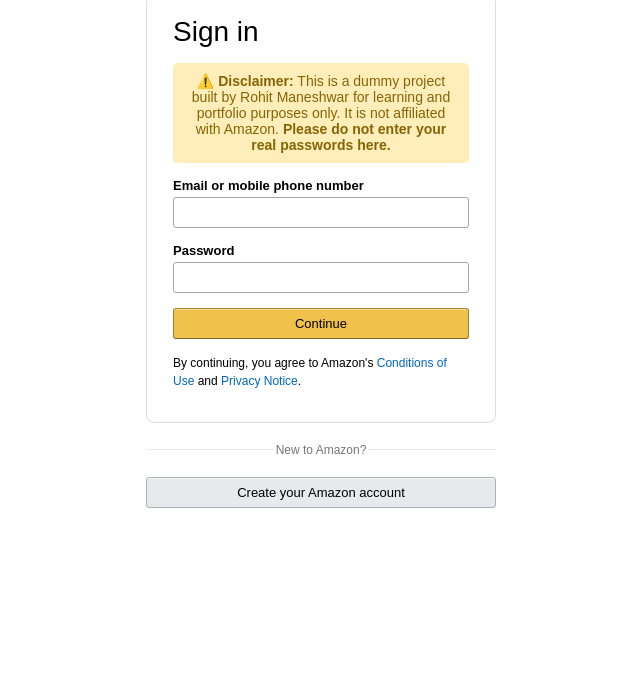
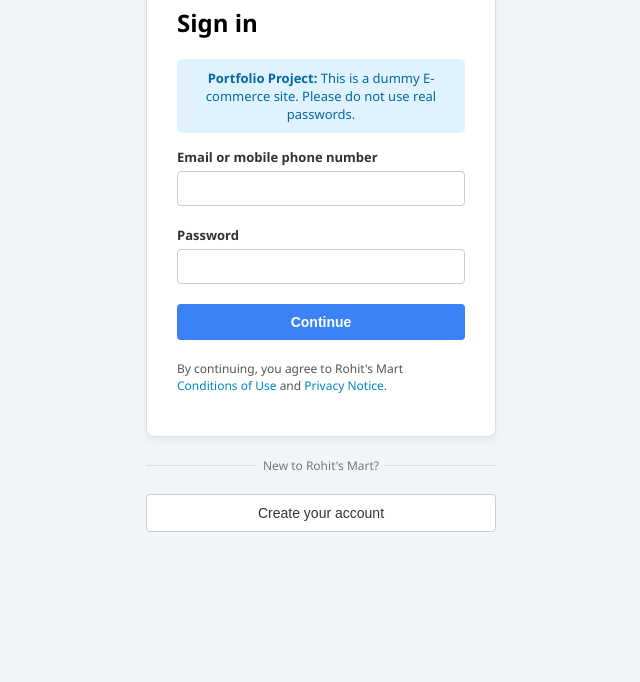
Before and after one commit to rohitmaneshwar/amazon-clone-django, a Django app: page /login/ in a window 1280 px wide. Shown: the part 118-800 px from the top of the page, without its empty margins (319-959 px from the left). Run offline with Django 5.2, Linux system fonts and the light colour scheme.

Commit message:
change all code don't use amazon clone

```diff
--- a/templates/base.html
+++ b/templates/base.html
@@ -45,7 +45,7 @@
     <header>
       <div class="amazon-navbar d-flex justify-content-between align-items-center">
         <div class="nav-item border border-dark rounded p-1 hover-border">
-          <h3 class="m-0 text-white fw-bold">amazon.in</h3>
+          <h3 class="m-0 text-white fw-bold">Rohit's Mart</h3>
         </div>
 
         <div class="nav-item border border-dark rounded p-1 hover-border d-none d-md-block text-white ms-2">
@@ -59,7 +59,7 @@
             <option>Electronics</option>
             <option>Fashion</option>
           </select>
-          <input type="text" class="amz-search-input" placeholder="Search Amazon.in" />
+          <input type="text" class="amz-search-input" placeholder="Search Rohit's Mart" />
           <button class="amz-search-btn">🔍</button>
         </div>
 
--- a/templates/product/login.html
+++ b/templates/product/login.html
@@ -3,143 +3,76 @@
   <head>
     <meta charset="UTF-8" />
     <meta name="viewport" content="width=device-width, initial-scale=1.0" />
-    <title>Amazon Sign In</title>
+    <title>Sign In | Rohit's Mart</title>
     <style>
       body {
-        background-color: #fff;
-        font-family: Arial, sans-serif;
+        background-color: #f1f5f9;
+        font-family: 'Segoe UI', Arial, sans-serif;
         display: flex;
         flex-direction: column;
         align-items: center;
-        padding-top: 15px;
+        padding-top: 30px;
         margin: 0;
       }
       .logo-container {
-        margin-bottom: 15px;
+        margin-bottom: 20px;
       }
-      /* Asli Amazon logo ka link */
-      .logo-container img {
-        width: 105px;
-        object-fit: contain;
+      .logo-text {
+        font-size: 32px;
+        font-weight: bold;
+        color: #1e293b;
+        text-decoration: none;
       }
       .login-box {
         width: 350px;
+        background-color: white;
         border: 1px solid #ddd;
         border-radius: 8px;
-        padding: 20px 26px;
+        padding: 30px;
         box-sizing: border-box;
+        box-shadow: 0 4px 6px rgba(0,0,0,0.05);
       }
-      .login-box h1 {
-        font-size: 28px;
-        font-weight: 400;
-        margin-top: 0;
-        margin-bottom: 15px;
+      .login-box h1 { font-size: 24px; font-weight: 600; margin-top: 0; margin-bottom: 20px; }
+      .form-label { font-size: 13px; font-weight: 600; margin-bottom: 5px; display: block; color: #333; }
+      .form-control {
+        width: 100%; padding: 8px 10px; margin-bottom: 20px;
+        border: 1px solid #ccc; border-radius: 4px; box-sizing: border-box; height: 35px; outline: none;
       }
-      .form-label {
-        font-size: 13px;
-        font-weight: 700;
-        margin-bottom: 4px;
-        display: block;
+      .form-control:focus { border-color: #3b82f6; box-shadow: 0 0 3px 1px rgba(59, 130, 246, 0.3); }
+      .btn-continue {
+        width: 100%; background-color: #3b82f6; color: white; font-weight: bold;
+        border: none; border-radius: 4px; padding: 10px; cursor: pointer; font-size: 14px;
       }
-      .form-control {
-        width: 100%;
-        padding: 6px 10px;
-        margin-bottom: 15px;
-        border: 1px solid #a6a6a6;
-        border-radius: 3px;
-        box-sizing: border-box;
-        height: 31px;
-        outline: none;
+      .btn-continue:hover { background-color: #2563eb; }
+      .legal-text { font-size: 12px; margin-top: 20px; color: #555; }
+      .legal-text a { color: #0284c7; text-decoration: none; }
+      .legal-text a:hover { text-decoration: underline; }
+      .divider { display: flex; align-items: center; text-align: center; color: #777; font-size: 12px; margin: 20px 0; width: 350px; }
+      .divider::before, .divider::after { content: ''; flex: 1; border-bottom: 1px solid #ddd; }
+      .divider:not(:empty)::before { margin-right: 0.5em; }
+      .divider:not(:empty)::after { margin-left: 0.5em; }
+      .btn-create {
+        width: 350px; background-color: white; color: #333; border: 1px solid #ccc;
+        border-radius: 4px; padding: 10px; cursor: pointer; font-size: 14px; font-weight: 500;
       }
-      .form-control:focus {
-        border-color: #e77600;
-        box-shadow: 0 0 3px 2px rgba(228, 121, 17, 0.5);
-      }
-      .btn-continue {
-        width: 100%;
-        background-color: #f0c14b;
-        border: 1px solid;
-        border-color: #a88734 #9c7e31 #846a29;
-        border-radius: 3px;
-        padding: 7px;
-        cursor: pointer;
-        font-size: 13px;
-        box-shadow: 0 1px 0 rgba(255, 255, 255, 0.4) inset;
-      }
-      .btn-continue:hover {
-        background-color: #e3b037;
-      }
-      .legal-text {
-        font-size: 12px;
-        margin-top: 15px;
-        line-height: 1.5;
-      }
-      .legal-text a {
-        color: #0066c0;
-        text-decoration: none;
-      }
-      .legal-text a:hover {
-        text-decoration: underline;
-        color: #c45500;
-      }
-      .divider {
-        display: flex;
-        align-items: center;
-        text-align: center;
-        color: #767676;
-        font-size: 12px;
-        margin: 20px 0;
-        width: 350px;
-      }
-      .divider::before,
-      .divider::after {
-        content: '';
-        flex: 1;
-        border-bottom: 1px solid #e7e7e7;
-      }
-      .divider:not(:empty)::before {
-        margin-right: 0.25em;
-      }
-      .divider:not(:empty)::after {
-        margin-left: 0.25em;
-      }
-      .btn-create {
-        width: 350px;
-        background-color: #e7e9ec;
-        border: 1px solid #adb1b8;
-        border-radius: 3px;
-        padding: 7px;
-        cursor: pointer;
-        font-size: 13px;
-        box-shadow: 0 1px 0 rgba(255, 255, 255, 0.6) inset;
-      }
-      .btn-create:hover {
-        background-color: #d9dce1;
-      }
-      .error-msg {
-        color: #c40000;
-        font-size: 13px;
-        margin-bottom: 15px;
-        font-weight: bold;
-      }
+      .btn-create:hover { background-color: #f8f9fa; }
+      .error-msg { color: #dc2626; font-size: 13px; margin-bottom: 15px; font-weight: bold; }
     </style>
   </head>
   <body>
     <div class="logo-container">
-      <!-- Exact Amazon Logo -->
-      <a href="/"><img src="https://upload.wikimedia.org/wikipedia/commons/a/a9/Amazon_logo.svg" alt="Amazon" /></a>
+      <a href="/" class="logo-text">🛒 Rohit's Mart</a>
     </div>
 
     <div class="login-box">
       <h1>Sign in</h1>
 
-      <!-- Error Message Dikhane ke liye -->
       {% if error %}
         <div class="error-msg">⚠️ {{ error }}</div>
       {% endif %}
 
-      <div style="background-color: #ffeeba; color: #856404; padding: 10px; text-align: center; margin-bottom: 15px; border-radius: 5px; font-size: 14px;">
-        <strong>⚠️ Disclaimer:</strong> This is a dummy project built by Rohit Maneshwar for learning and portfolio purposes only. It is not affiliated with Amazon. <b>Please do not enter your real passwords here.</b>
+      <div style="background-color: #e0f2fe; color: #0369a1; padding: 10px; text-align: center; margin-bottom: 15px; border-radius: 5px; font-size: 13px;">
+        <strong>Portfolio Project:</strong> This is a dummy E-commerce site. Please do not use real passwords.
       </div>
 
       <form method="POST">
@@ -154,12 +87,11 @@
       </form>
 
       <p class="legal-text">
-        By continuing, you agree to Amazon's <a href="#">Conditions of Use</a> and <a href="#">Privacy Notice</a>.
+        By continuing, you agree to Rohit's Mart <a href="#">Conditions of Use</a> and <a href="#">Privacy Notice</a>.
       </p>
     </div>
 
-    <div class="divider">New to Amazon?</div>
-
-    <button class="btn-create" onclick="window.location.href='{% url 'signup' %}'">Create your Amazon account</button>
+    <div class="divider">New to Rohit's Mart?</div>
+    <button class="btn-create" onclick="window.location.href='{% url 'signup' %}'">Create your account</button>
   </body>
 </html>
```
Also changed, not shown: static/css/style.css (+19 -17 lines), templates/index.html (+5 -4 lines), templates/product/signup.html (+24 -110 lines).
